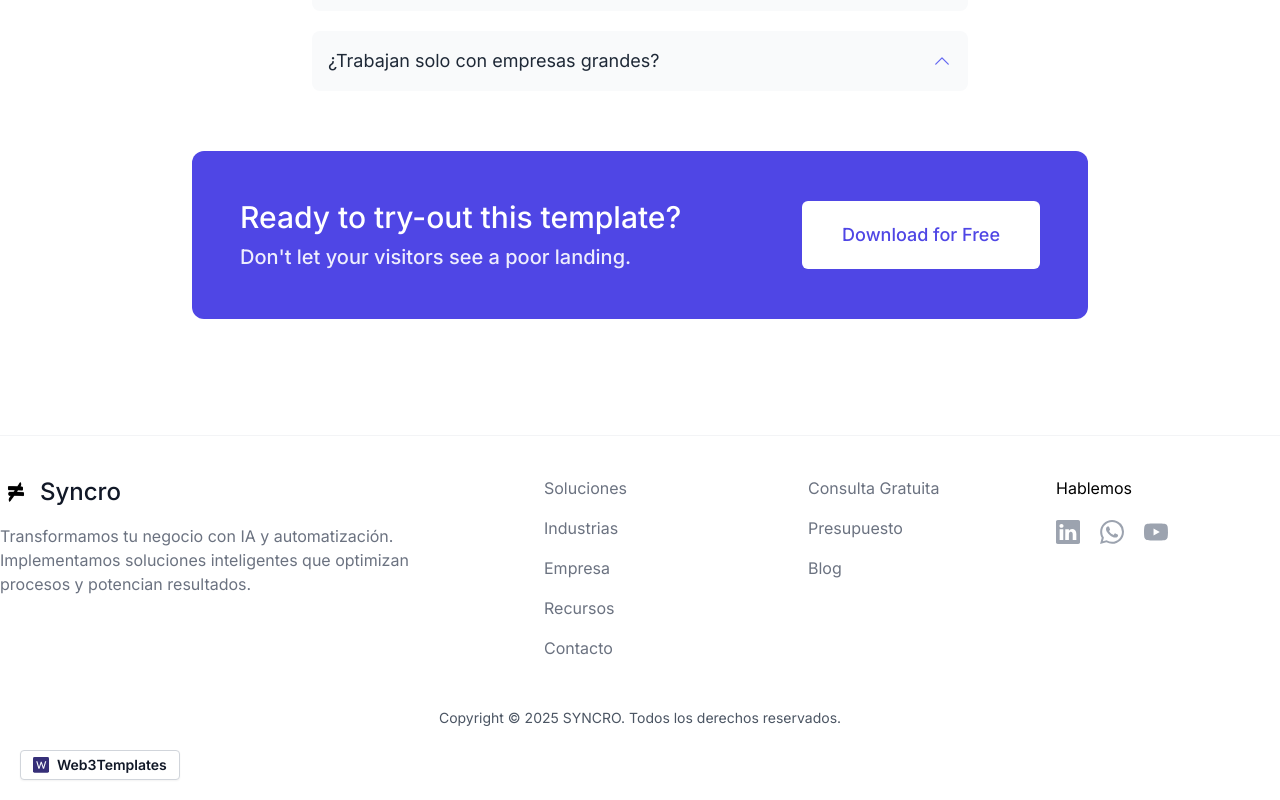
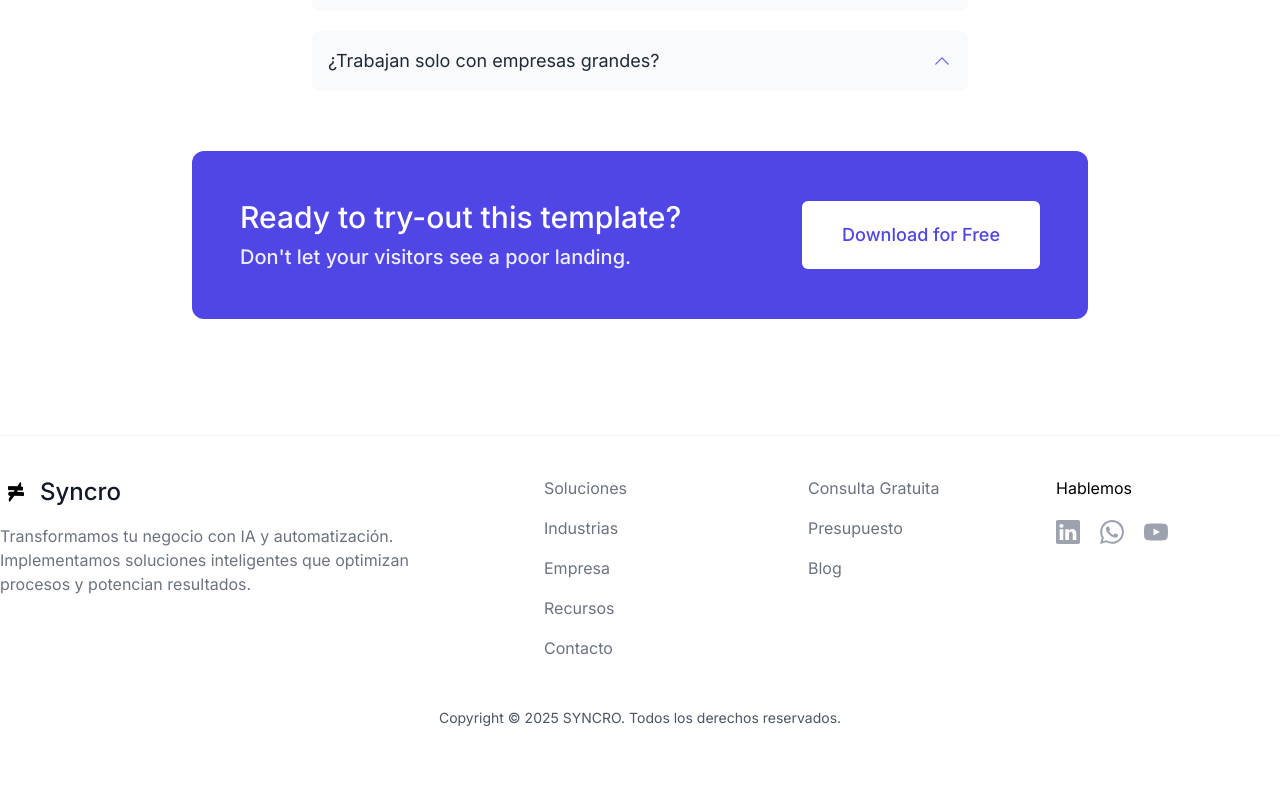
Before and after one commit to emiperaltaok/syncro-landing, a Next.js app: page / in a window 1280 px wide. Shown: the part 6057-6857 px from the top of the page. Built offline with nearby package versions, Linux system fonts and the light colour scheme.

Commit message:
quite logo web3 y enlace seccion contactos abajo de la web

```diff
--- a/src/components/Footer.tsx
+++ b/src/components/Footer.tsx
@@ -102,8 +102,6 @@ export function Footer() {
           Copyright © {new Date().getFullYear()} SYNCRO. Todos los derechos reservados.
         </div>
       </Container>
-      {/* Do not remove this */}
-      <Backlink />
     </div>
   );
 }
```
